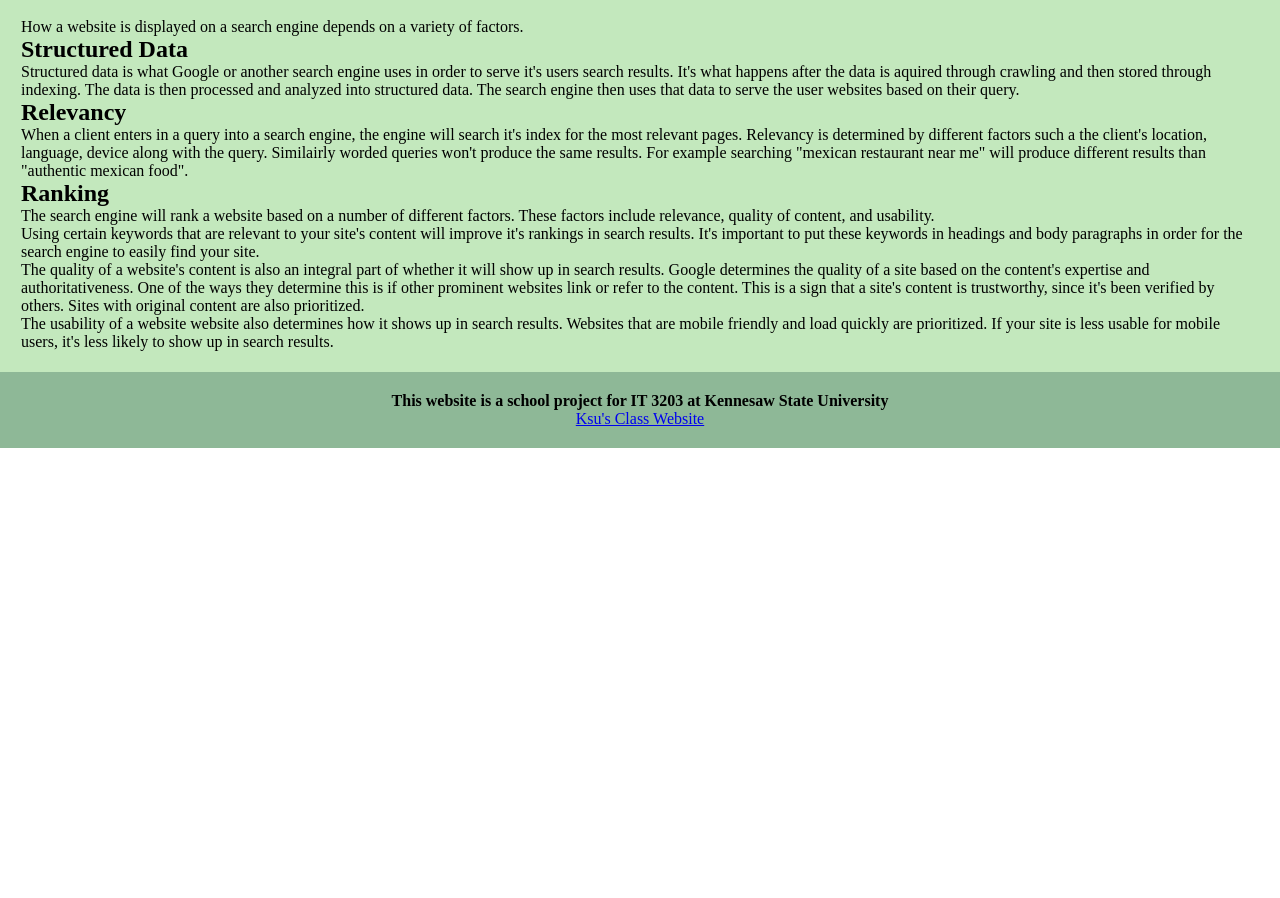
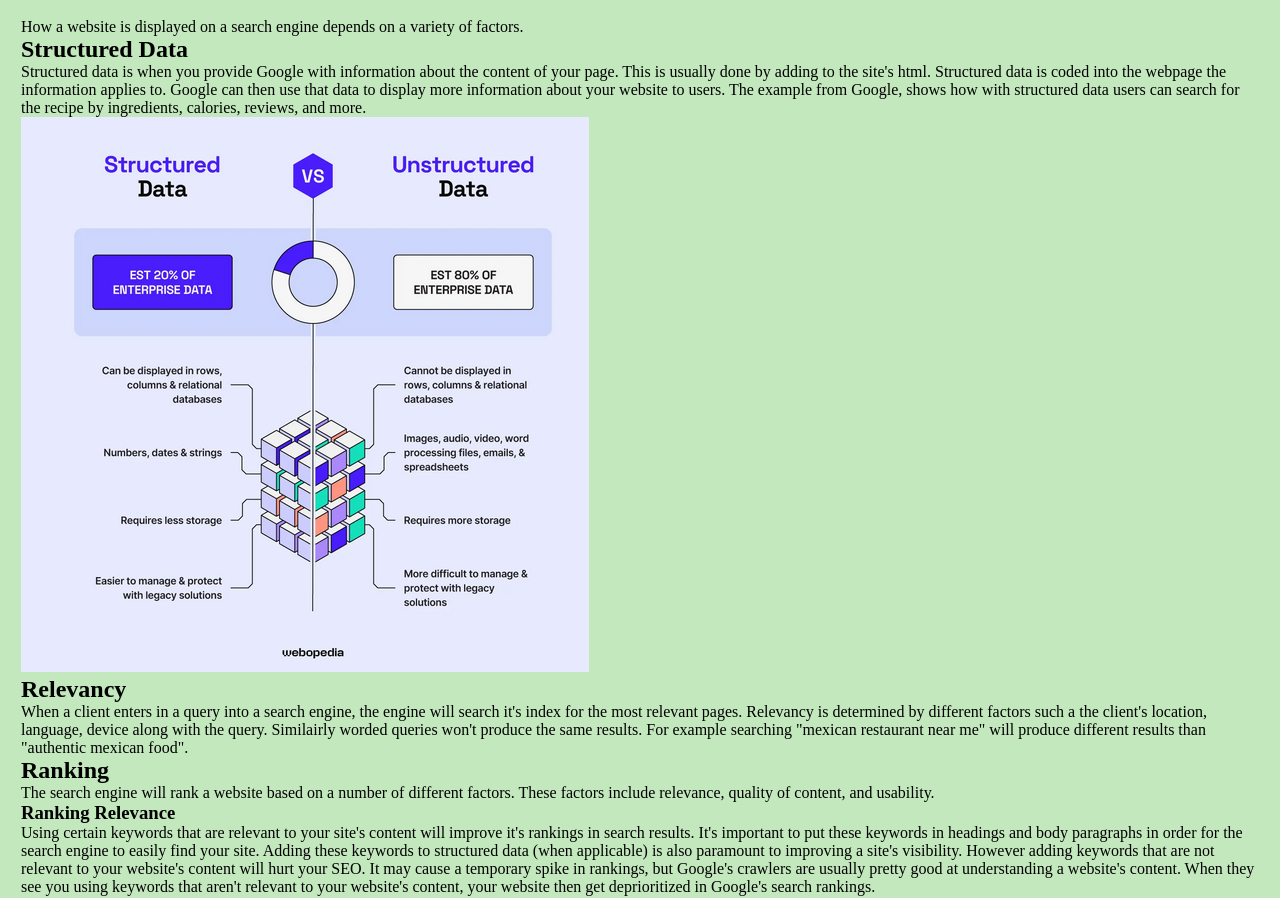
Before and after one commit to memeuh/Memeuh.github.io, a plain HTML site: page search_appearance.html in a window 1280 px wide. Shown: the part 88-986 px from the top of the page. Before the commit the page ends 800 px from the top, so only its background shows below. Drawn offline with Linux system fonts and the light colour scheme.

Commit message:
Update search_appearance.html

```diff
--- a/search_appearance.html
+++ b/search_appearance.html
@@ -23,10 +23,10 @@
         <div class="main">
             <p>How a website is displayed on a search engine depends on a variety of factors.</p>
         <h2>Structured Data</h2>
-            <p>Structured data is what Google or another search engine uses in order to serve it's users search results.
-            It's what happens after the data is aquired through crawling and then stored through indexing. The data is then
-            processed and analyzed into structured data. The search engine then uses that data to serve the user websites based
-            on their query.</p>
+            <p>Structured data is when you provide Google with information about the content of your page. This is usually done by adding to the site's html. Structured data is
+                coded into the webpage the information applies to. Google can then use that data to display more information about your website to users.
+                The example from Google, shows how with structured data users can search for the recipe by ingredients, calories, reviews, and more.</p>
+            <img src="structured_data.png" style="max-width:100%; height: auto">
         <h2>Relevancy</h2>
             <p>When a client enters in a query into a search engine, the engine will search it's index for the most relevant pages.
             Relevancy is determined by different factors such a the client's location, language, device along with the query. Similairly
@@ -35,13 +35,20 @@
         <h2>Ranking</h2>
             <p>The search engine will rank a website based on a number of different factors. These factors include relevance, quality of content,
                 and usability. </p>
+            <h3>Ranking Relevance</h3>
             <p>Using certain keywords that are relevant to your site's content will improve it's rankings in search results.
-            It's important to put these keywords in headings and body paragraphs in order for the search engine to easily find your site.</p>
+            It's important to put these keywords in headings and body paragraphs in order for the search engine to easily find your site. Adding these keywords to structured data
+            (when applicable) is also paramount to improving a site's visibility. However adding keywords that are not relevant to your website's content will hurt your SEO.
+            It may cause a temporary spike in rankings, but Google's crawlers are usually pretty good at understanding a website's content. When they see you using keywords that
+            aren't relevant to your website's content, your website then get deprioritized in Google's search rankings.</p>
+            <h3>Quality</h3>
             <p>The quality of a website's content is also an integral part of whether it will show up in search results. Google determines the quality of a site based on
                 the content's expertise and authoritativeness. One of the ways they determine this is if other prominent websites link or refer to the content. This is a sign that
                 a site's content is trustworthy, since it's been verified by others. Sites with original content are also prioritized.</p>
+            <h3>Usability</h3>
             <p>The usability of a website website also determines how it shows up in search results. Websites that are mobile friendly and load quickly are prioritized.
-                If your site is less usable for mobile users, it's less likely to show up in search results. </p>
+                If your site is less usable for mobile users, it's less likely to show up in search results. Websites that take a long time to load and contain broken links
+            are ranked lower.</p>
 
         </div>
 
```
